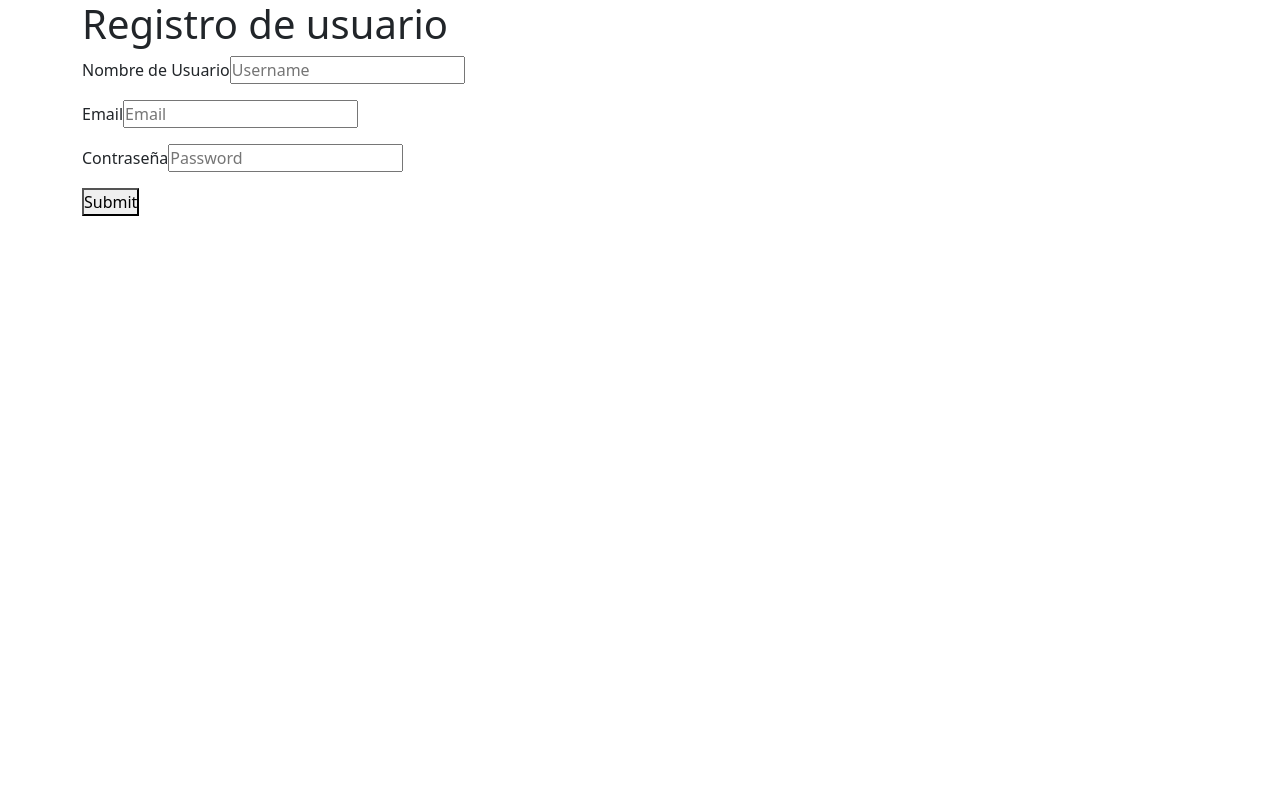
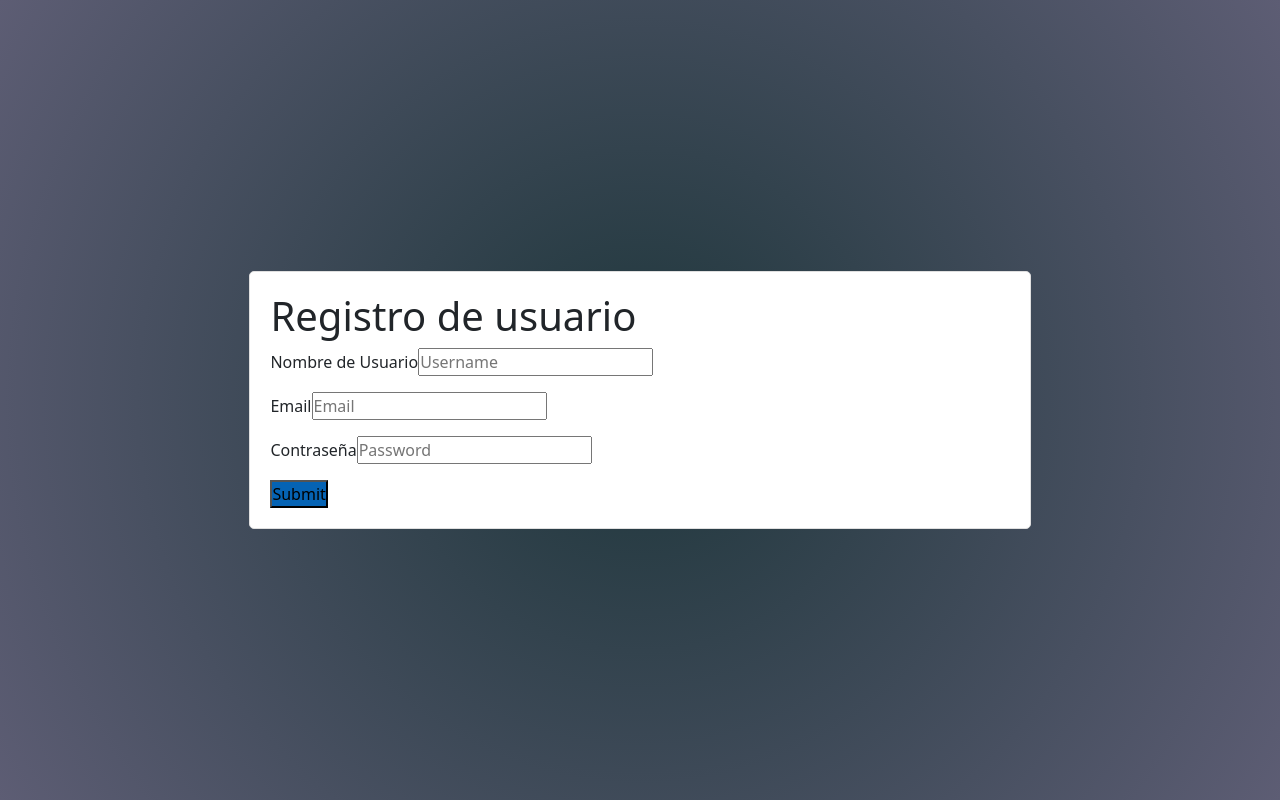
Before and after one commit to MatiCalin/cartaRestaurante, a React (Create React App) app: page /register in a window 1280 px wide. Built offline with nearby package versions, Linux system fonts and the light colour scheme.

Commit message:
agregada peticion POST al backend con axios en registerscreen

```diff
--- a/src/auth/pages/RegisterScreen.jsx
+++ b/src/auth/pages/RegisterScreen.jsx
@@ -1,6 +1,7 @@
 import React from "react";
 import { useState, useEffect } from "react";
-//import "../auth/pages/css/Register.css";
+import "./css/registro.css";
+import axios from "axios";
 
 export const RegisterScreen = () => {
   const initialValues = { username: "", email: "", password: "" };
@@ -17,6 +18,16 @@ export const RegisterScreen = () => {
     e.preventDefault();
     setFormErrors(validate(formValues));
     setIsSubmit(true);
+    if (Object.keys(formErrors).length === 0) {
+      axios
+        .post("http://localhost:4003/auth/new", formValues)
+        .then((response) => {
+          console.log(response);
+        })
+        .catch((error) => {
+          console.log(error);
+        });
+    }
   };
 
   useEffect(() => {
@@ -85,9 +96,9 @@ export const RegisterScreen = () => {
             />
           </div>
           <p>{formErrors.password}</p>
-          <button className="fluid ui button blue">Submit</button>
+          <button className="fluid ui button blue registrobtn">Submit</button>
         </div>
       </form>
     </div>
   );
-}
+};
--- a/src/auth/pages/css/registro.css
+++ b/src/auth/pages/css/registro.css
@@ -31,7 +31,7 @@ body {
     font-size: larger;
   }
 
-  button {
+  .registrobtn {
     background: #0563b4 !important;
   }
   p {
```
